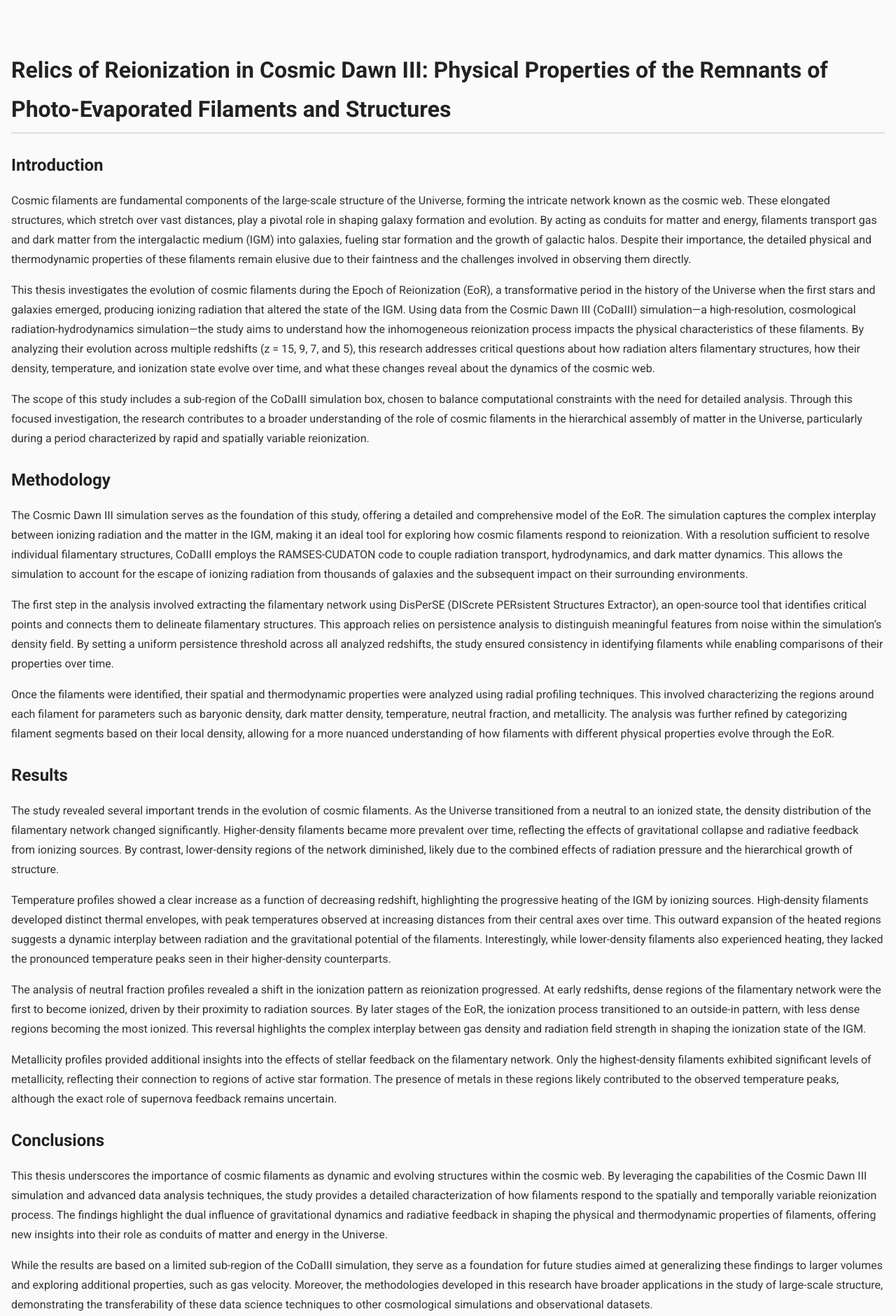
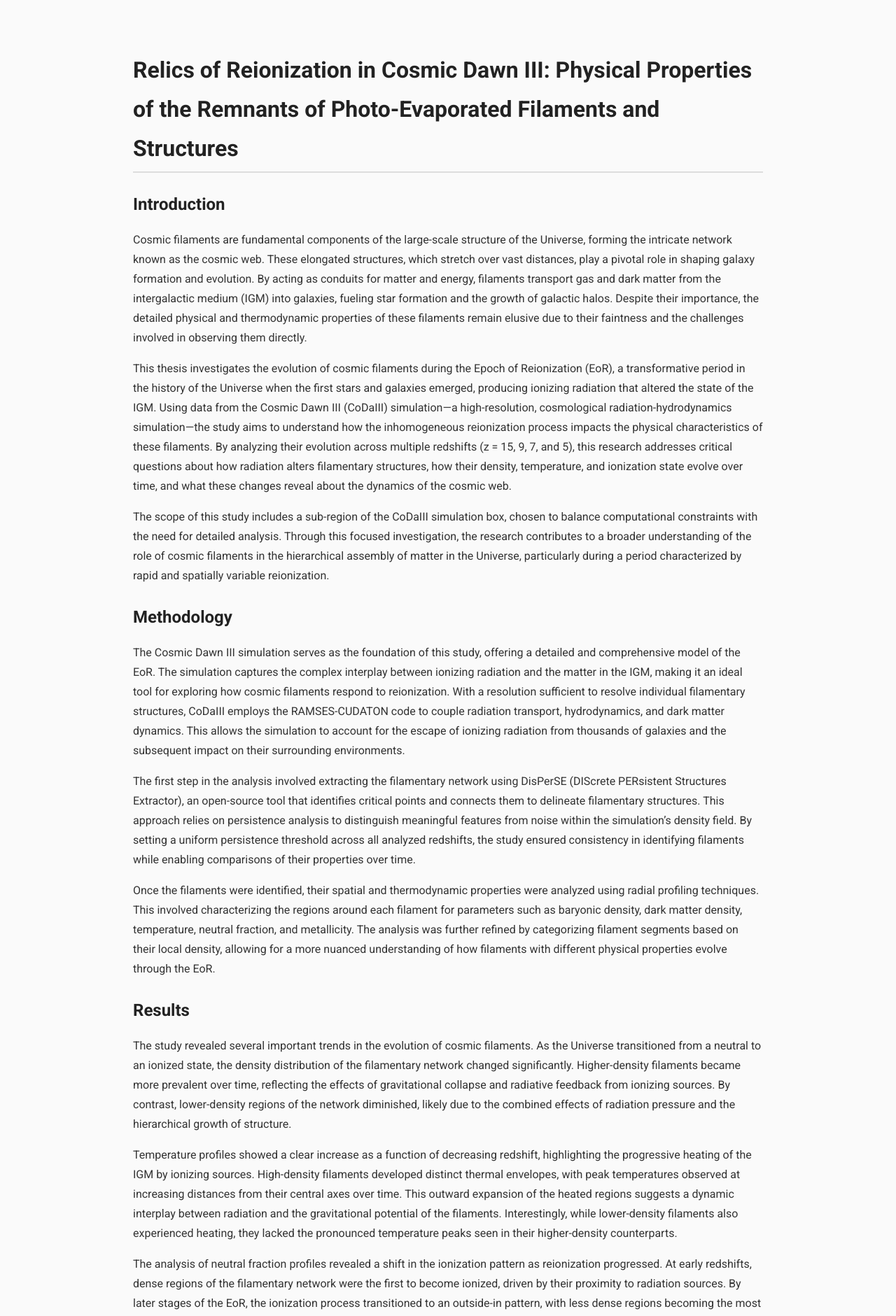
Before and after one commit to vishrut-b/Master-Thesis, a Jekyll site: the page built from index.md, in a window 1280 px wide. Shown: the top 1881 px of the page at 70% size. Built offline with Jekyll 4.4.1, drawn with Linux system fonts in a browser that asks for light colours; our own code applies the rules of GitHub Pages for plain Markdown files.

Commit message:
Update styles.css

```diff
--- a/assets/css/styles.css
+++ b/assets/css/styles.css
@@ -4,7 +4,7 @@
 body {
   font-family: 'Roboto', sans-serif;
   margin: 2rem auto;    /* Add some breathing room */
-  max-width: 1400px;     /* Limit the width for better readability */
+  max-width: 900px;     /* Limit the width for better readability */
   padding: 1rem;        /* Add padding around the content */
   line-height: 1.75;    /* Slightly increase line height for readability */
   background-color: #fafafa; /* Light background color for a softer feel */
```
